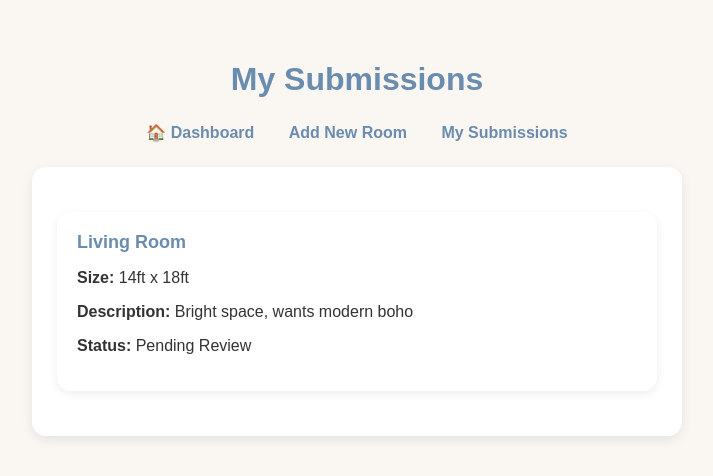
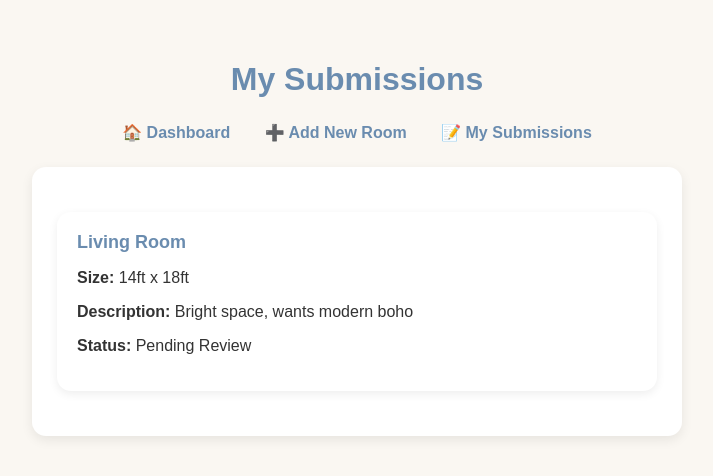
Before and after one commit to gd04640/Nestworkk, a plain HTML site: page my-submissions.html in a window 1280 px wide. Shown: the whole page, without its empty margins (283-996 px from the left). Drawn offline with Linux system fonts and the light colour scheme.

Commit message:
Update my-submissions.html

```diff
--- a/my-submissions.html
+++ b/my-submissions.html
@@ -12,8 +12,8 @@
 
     <div class="navbar">
         <a href="homeowner-dashboard.html">🏠 Dashboard</a>
-        <a href="add-new-room.html">Add New Room</a>
-        <a href="my-submissions.html">My Submissions</a>
+        <a href="add-new-room.html">➕ Add New Room</a>
+        <a href="my-submissions.html">📝 My Submissions</a>
     </div>
 
 
```
